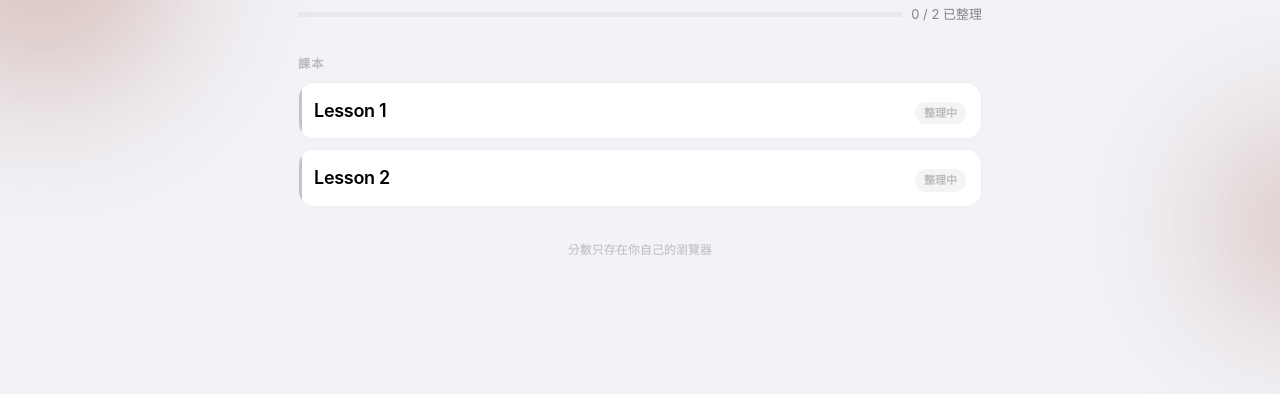
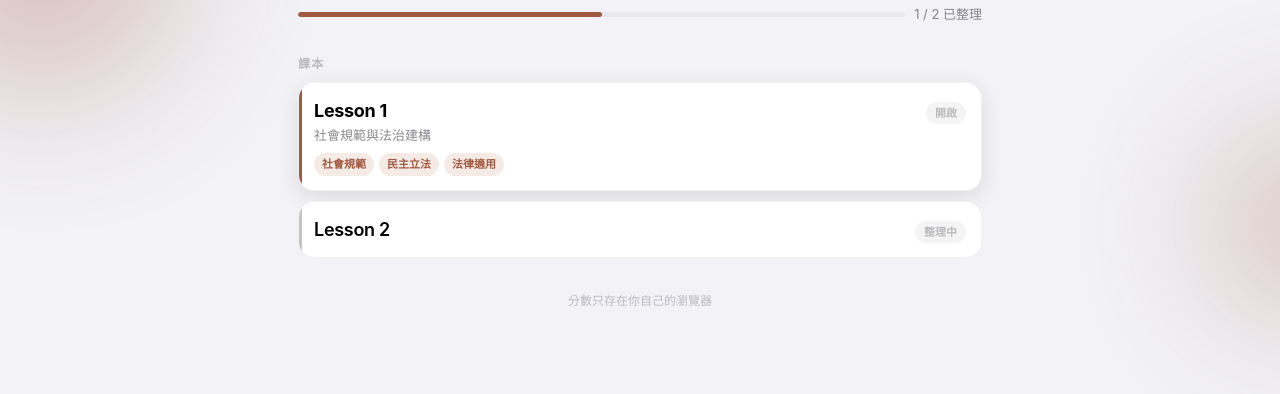
Before and after one commit to rickychen-wq/notes, a plain HTML site: page s-civics.html in a window 1280 px wide. Shown: the part 132-526 px from the top of the page. Drawn offline with Linux system fonts and the light colour scheme.

Commit message:
Link civics chapter 1 notes

```diff
--- a/s-civics.html
+++ b/s-civics.html
@@ -111,15 +111,15 @@
     <div class="en rise" style="animation-delay:40ms">Civics</div>
     <h1 class="rise" style="animation-delay:70ms">公民</h1>
     <div class="pg rise" style="animation-delay:95ms">
-      <span class="pgbar"><i id="pb"></i></span><span>0 / 2 已整理</span>
+      <span class="pgbar"><i id="pb"></i></span><span>1 / 2 已整理</span>
     </div>
   </div>
-  <h2 class="g rise" style="animation-delay:120ms">課本</h2><div class="list"><div class="it todo rise" style="animation-delay:165ms"><div class="hd"><div><div class="tt">Lesson 1</div></div><span class="badge wait">整理中</span></div></div><div class="it todo rise" style="animation-delay:210ms"><div class="hd"><div><div class="tt">Lesson 2</div></div><span class="badge wait">整理中</span></div></div></div>
+  <h2 class="g rise" style="animation-delay:120ms">課本</h2><div class="list"><a class="it pressable rise" href="civ-l1.html" style="animation-delay:165ms"><div class="hd"><div><div class="tt">Lesson 1</div><div class="ss">社會規範與法治建構</div></div><span class="badge dn">開啟</span></div><div class="tags"><span>社會規範</span><span>民主立法</span><span>法律適用</span></div></a><div class="it todo rise" style="animation-delay:210ms"><div class="hd"><div><div class="tt">Lesson 2</div></div><span class="badge wait">整理中</span></div></div></div>
   <footer>分數只存在你自己的瀏覽器</footer>
 </main>
 
 <script>
-setTimeout(function(){ document.getElementById('pb').style.width='0%'; }, 420);
+setTimeout(function(){ document.getElementById('pb').style.width='50%'; }, 420);
 document.querySelectorAll('.it[data-id]').forEach(function(el){
   var b=el.querySelector('[data-badge]'); if(!b) return;
   var sc=nxScore(el.dataset.id);
```
